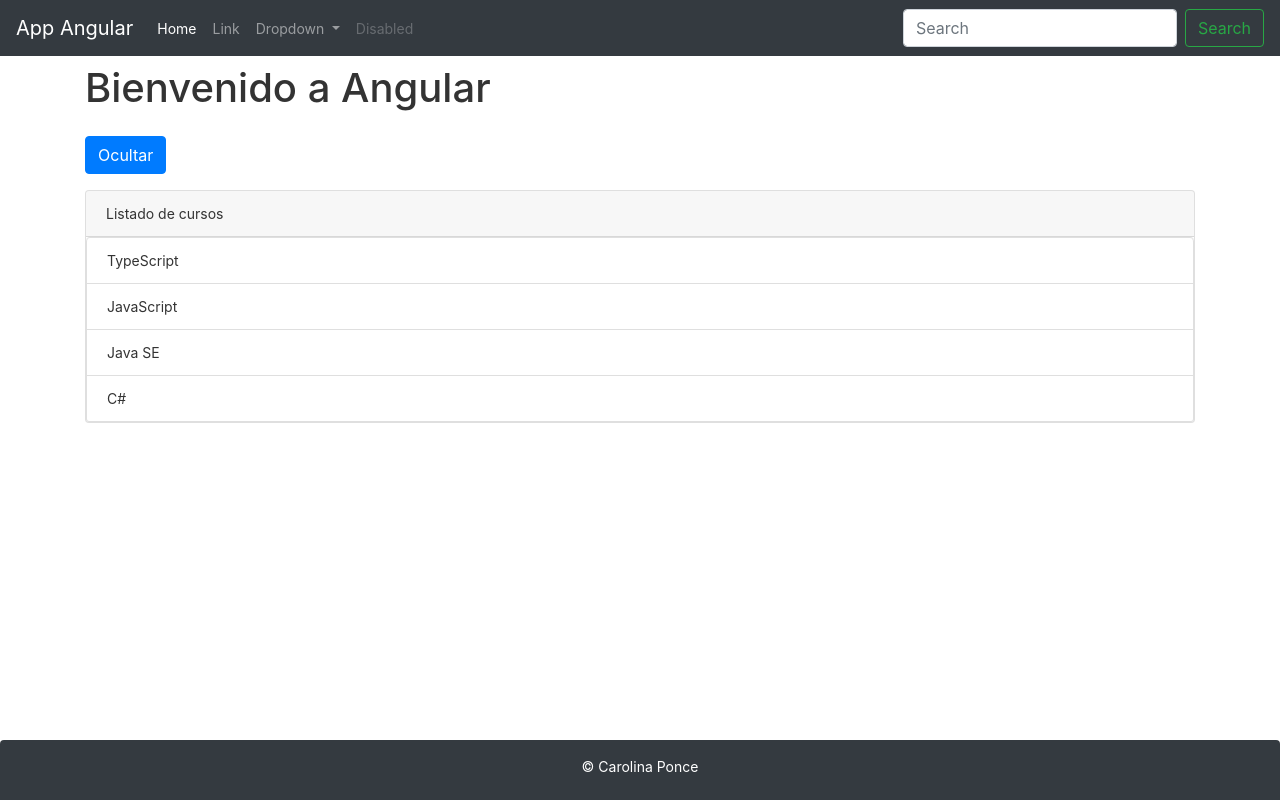
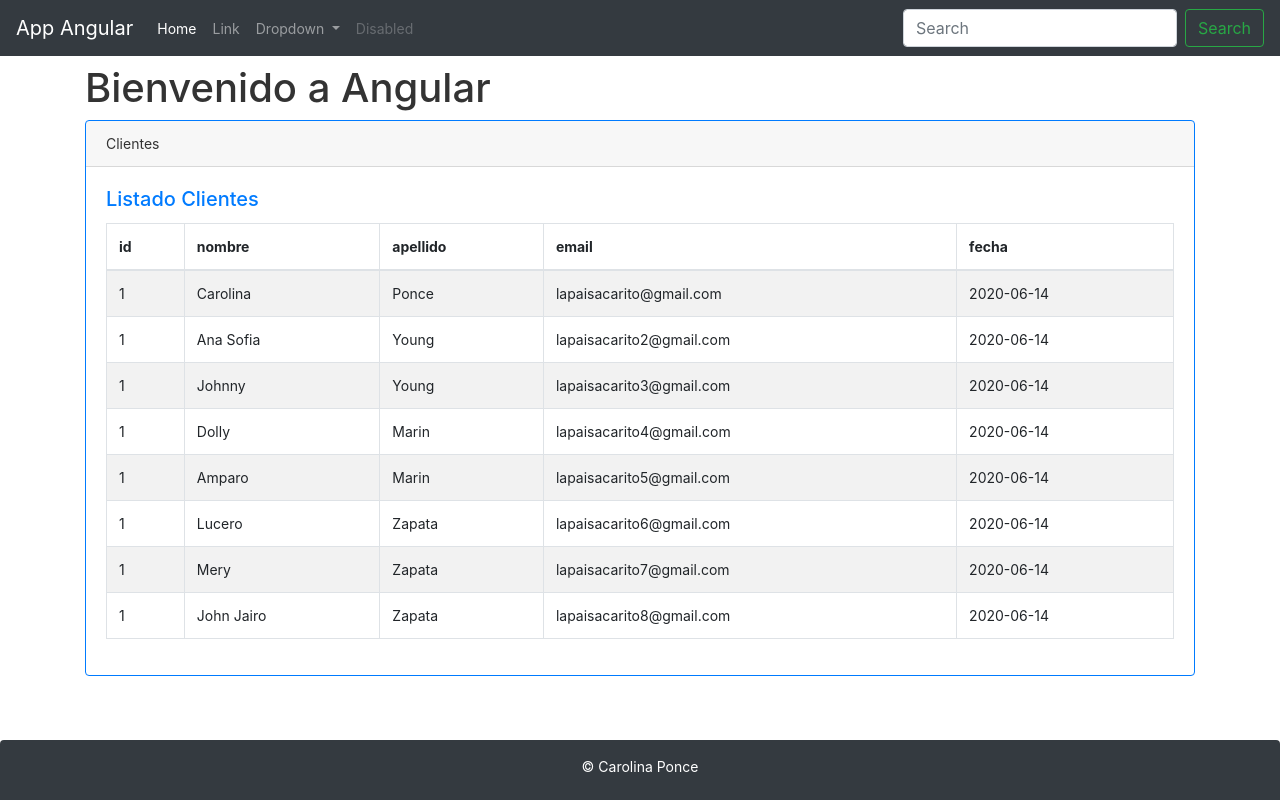
Before and after one commit to caritoponce/Spring5-Angular9, an Angular app: page / in a window 1280 px wide. Built offline with nearby package versions, Linux system fonts and the light colour scheme.

Commit message:
lista de clientes

```diff
--- a/angular.json
+++ b/angular.json
@@ -119,6 +119,10 @@
           }
         }
       }
-    }},
-  "defaultProject": "clientes-app"
+    }
+  },
+  "defaultProject": "clientes-app",
+  "cli": {
+    "analytics": "e6419813-877c-4dd8-bb70-da77ba1b7964"
+  }
 }
--- a/src/app/app.component.html
+++ b/src/app/app.component.html
@@ -303,7 +303,7 @@
   <h1>
     {{title}}
   </h1>
-  <app-directiva></app-directiva>
+  <app-clientes></app-clientes>
 </div>
 <app-footer></app-footer>
 
--- a/src/app/app.module.ts
+++ b/src/app/app.module.ts
@@ -4,14 +4,16 @@
 import { AppComponent } from './app.component';
 import { HeaderComponent } from './header/header.component'
 import { FooterComponent } from './footer/footer.component';
-import { DirectivaComponent } from './directiva/directiva.component'
+import { DirectivaComponent } from './directiva/directiva.component';
+import { ClientesComponent } from './clientes/clientes.component'
 
 @NgModule({
   declarations: [
     AppComponent,
     HeaderComponent,
     FooterComponent,
-    DirectivaComponent
+    DirectivaComponent,
+    ClientesComponent
   ],
   imports: [
     BrowserModule
--- /dev/null
+++ b/src/app/clientes/cliente.ts
@@ -0,0 +1,8 @@
+export class Cliente {
+
+    id:number;
+    nombre: string;
+    apellido: string;
+    createAt: string;
+    email: string;
+}
--- /dev/null
+++ b/src/app/clientes/clientes.component.html
@@ -0,0 +1,26 @@
+<div class="card border-primary mb-3" >
+    <div class="card-header">Clientes</div>
+    <div class="card-body text-primary">
+      <h5 class="card-title">Listado Clientes</h5>
+     <table class="table table-bordered table-striped">
+         <thead>
+             <tr>
+                 <th>id</th>
+                 <th>nombre</th>
+                 <th>apellido</th>
+                 <th>email</th>
+                 <th>fecha</th>
+             </tr>
+         </thead>
+         <tbody>
+             <tr *ngFor="let cliente of clientes">
+                 <td>{{cliente.id}}</td>
+                 <td>{{cliente.nombre}}</td>
+                 <td>{{cliente.apellido}}</td>
+                 <td>{{cliente.email}}</td>
+                 <td>{{cliente.createAt}}</td>
+             </tr>
+         </tbody>
+     </table>
+    </div>
+  </div>
--- /dev/null
+++ b/src/app/clientes/clientes.component.ts
@@ -0,0 +1,19 @@
+import { Component, OnInit } from '@angular/core';
+import { Cliente } from './cliente';
+import { CLIENTES } from './clientes.json';
+
+@Component({
+  selector: 'app-clientes',
+  templateUrl: './clientes.component.html'
+})
+export class ClientesComponent implements OnInit {
+
+  clientes: Cliente[]= [ ];
+
+  constructor() { }
+
+  ngOnInit(): void {
+    this.clientes= CLIENTES;
+  }
+
+}
--- /dev/null
+++ b/src/app/clientes/clientes.json.ts
@@ -0,0 +1,12 @@
+import { Cliente } from './cliente';
+
+export const CLIENTES: Cliente[]= [
+    {id:1,nombre:'Carolina', apellido:'Ponce',email:'lapaisacarito@gmail.com',createAt:'2020-06-14'},
+    {id:1,nombre:'Ana Sofia', apellido:'Young',email:'lapaisacarito2@gmail.com',createAt:'2020-06-14'},
+    {id:1,nombre:'Johnny', apellido:'Young',email:'lapaisacarito3@gmail.com',createAt:'2020-06-14'},
+    {id:1,nombre:'Dolly', apellido:'Marin',email:'lapaisacarito4@gmail.com',createAt:'2020-06-14'},
+    {id:1,nombre:'Amparo', apellido:'Marin',email:'lapaisacarito5@gmail.com',createAt:'2020-06-14'},
+    {id:1,nombre:'Lucero', apellido:'Zapata',email:'lapaisacarito6@gmail.com',createAt:'2020-06-14'},
+    {id:1,nombre:'Mery', apellido:'Zapata',email:'lapaisacarito7@gmail.com',createAt:'2020-06-14'},
+    {id:1,nombre:'John Jairo', apellido:'Zapata',email:'lapaisacarito8@gmail.com',createAt:'2020-06-14'}
+  ];
```
